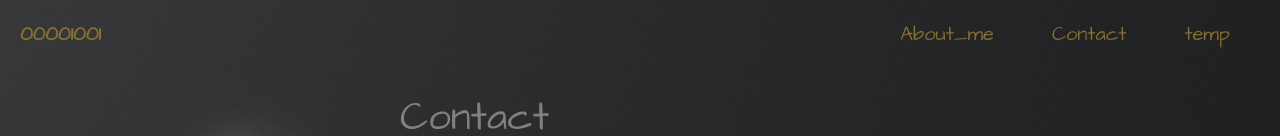
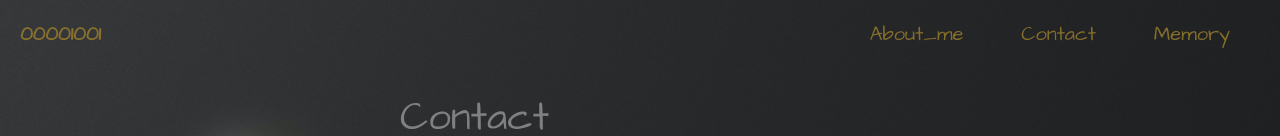
Before and after one commit to nine57/MyPage-NINE.html, a plain HTML site: page contact.html in a window 1280 px wide. Shown: the top 136 px of the page. Drawn offline with Linux system fonts and the light colour scheme; a web font is replaced by a local one.

Commit message:
Update contact.html

```diff
--- a/contact.html
+++ b/contact.html
@@ -19,7 +19,7 @@
             <span id = "top-list3">
                 <a href = "about me.html">About_me</a>
                 <a href = "contact.html">Contact</a>
-                <a href = "temp.html">temp</a>
+                <a href = "memory.html">Memory</a>
             </span>
             <div id = "contact">
                 <p>Contact</p>
```
